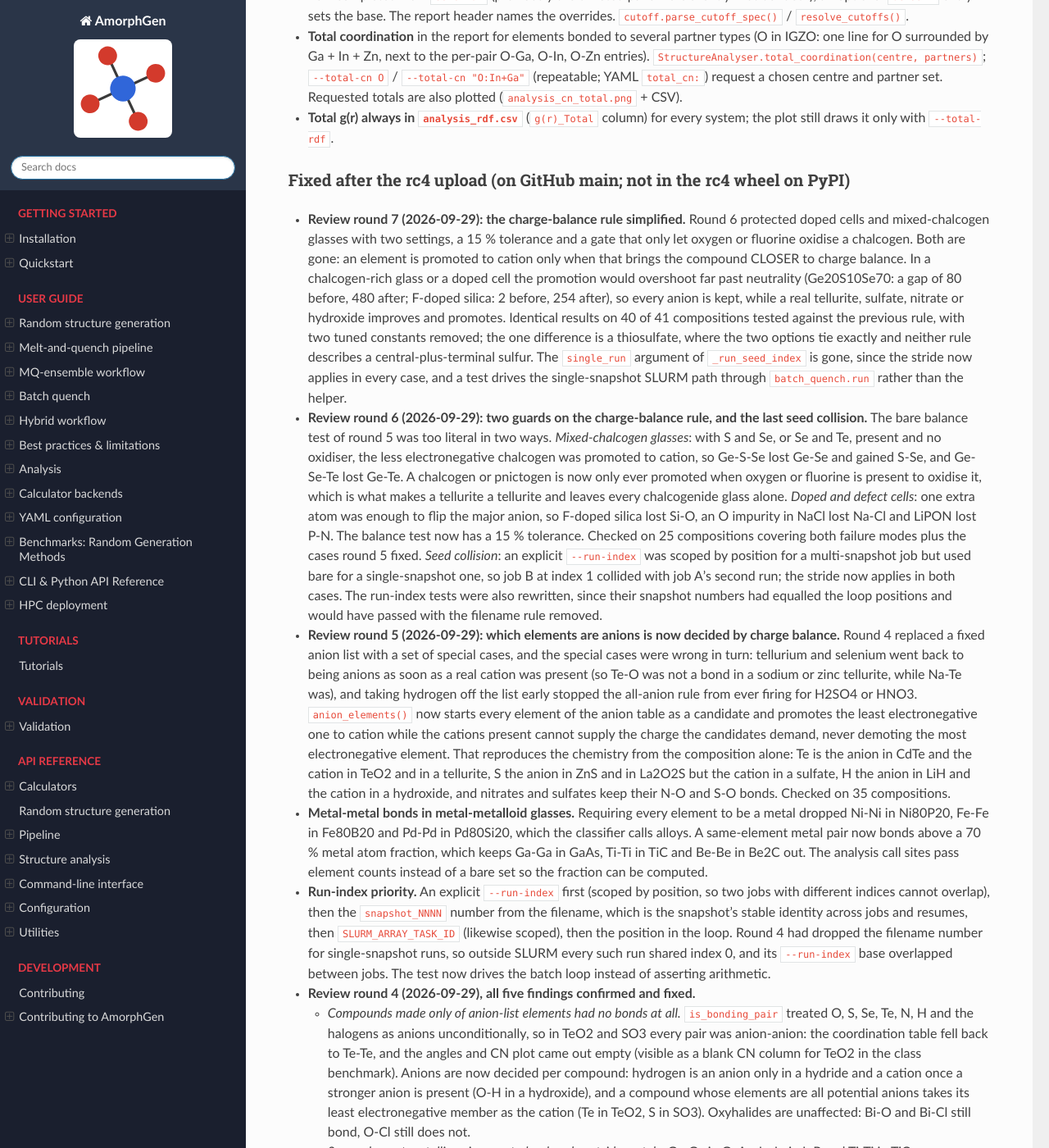
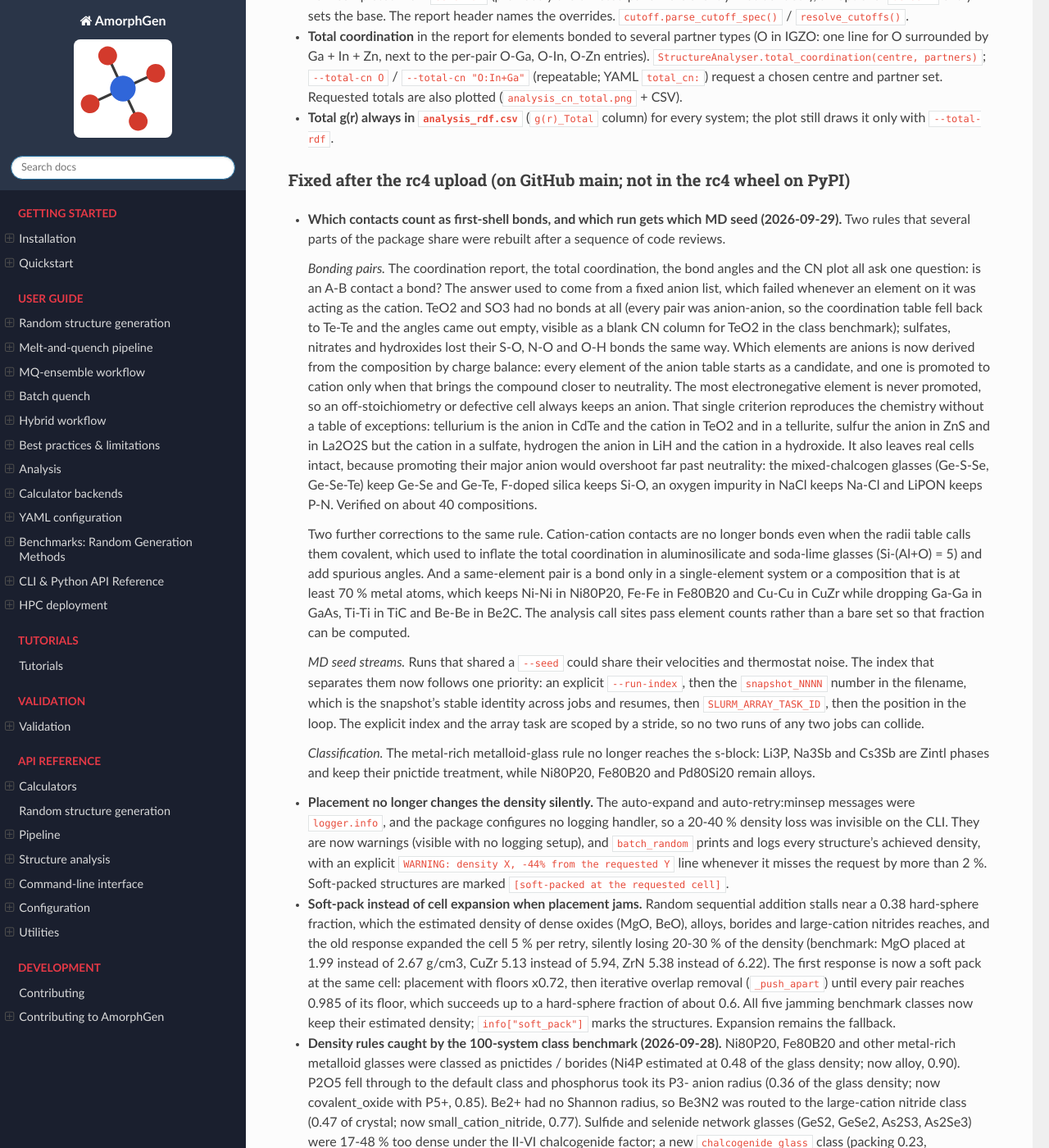
Before and after one commit to SMTG-Bham/AmorphGen, a Sphinx documentation site: the page built from docs/changelog.md, in a window 1280 px wide and 1400 px high, scrolled down 8654 px. Shown: the whole window at 82% size. Built offline with Sphinx 7.4.7 and the Read the Docs theme 3.1.0, drawn with Linux system fonts in a browser that asks for light colours; some of the changed text lies outside the part shown.

Commit message:
docs: merge today's review-round entries into one changelog entry

```diff
--- a/docs/changelog.md
+++ b/docs/changelog.md
@@ -334,81 +334,49 @@ orphan: true
 
 ### Fixed after the rc4 upload (on GitHub main; not in the rc4 wheel on PyPI)
 
-- **Review round 7 (2026-09-29): the charge-balance rule simplified.** Round 6 protected
-  doped cells and mixed-chalcogen glasses with two settings, a 15 % tolerance and a gate
-  that only let oxygen or fluorine oxidise a chalcogen. Both are gone: an element is
-  promoted to cation only when that brings the compound CLOSER to charge balance. In a
-  chalcogen-rich glass or a doped cell the promotion would overshoot far past neutrality
-  (Ge20S10Se70: a gap of 80 before, 480 after; F-doped silica: 2 before, 254 after), so
-  every anion is kept, while a real tellurite, sulfate, nitrate or hydroxide improves and
-  promotes. Identical results on 40 of 41 compositions tested against the previous rule,
-  with two tuned constants removed; the one difference is a thiosulfate, where the two
-  options tie exactly and neither rule describes a central-plus-terminal sulfur. The
-  `single_run` argument of `_run_seed_index` is gone, since the stride now applies in
-  every case, and a test drives the single-snapshot SLURM path through `batch_quench.run`
-  rather than the helper.
-- **Review round 6 (2026-09-29): two guards on the charge-balance rule, and the last
-  seed collision.** The bare balance test of round 5 was too literal in two ways.
-  *Mixed-chalcogen glasses*: with S and Se, or Se and Te, present and no oxidiser, the
-  less electronegative chalcogen was promoted to cation, so Ge-S-Se lost Ge-Se and
-  gained S-Se, and Ge-Se-Te lost Ge-Te. A chalcogen or pnictogen is now only ever
-  promoted when oxygen or fluorine is present to oxidise it, which is what makes a
-  tellurite a tellurite and leaves every chalcogenide glass alone. *Doped and defect
-  cells*: one extra atom was enough to flip the major anion, so F-doped silica lost
-  Si-O, an O impurity in NaCl lost Na-Cl and LiPON lost P-N. The balance test now has a
-  15 % tolerance. Checked on 25 compositions covering both failure modes plus the cases
-  round 5 fixed. *Seed collision*: an explicit `--run-index` was scoped by position for
-  a multi-snapshot job but used bare for a single-snapshot one, so job B at index 1
-  collided with job A's second run; the stride now applies in both cases. The run-index
-  tests were also rewritten, since their snapshot numbers had equalled the loop
-  positions and would have passed with the filename rule removed.
-- **Review round 5 (2026-09-29): which elements are anions is now decided by charge
-  balance.** Round 4 replaced a fixed anion list with a set of special cases, and the
-  special cases were wrong in turn: tellurium and selenium went back to being anions as
-  soon as a real cation was present (so Te-O was not a bond in a sodium or zinc
-  tellurite, while Na-Te was), and taking hydrogen off the list early stopped the
-  all-anion rule from ever firing for H2SO4 or HNO3. `anion_elements()` now starts every
-  element of the anion table as a candidate and promotes the least electronegative one
-  to cation while the cations present cannot supply the charge the candidates demand,
-  never demoting the most electronegative element. That reproduces the chemistry from
-  the composition alone: Te is the anion in CdTe and the cation in TeO2 and in a
-  tellurite, S the anion in ZnS and in La2O2S but the cation in a sulfate, H the anion
-  in LiH and the cation in a hydroxide, and nitrates and sulfates keep their N-O and
-  S-O bonds. Checked on 35 compositions.
-- **Metal-metal bonds in metal-metalloid glasses.** Requiring every element to be a
-  metal dropped Ni-Ni in Ni80P20, Fe-Fe in Fe80B20 and Pd-Pd in Pd80Si20, which the
-  classifier calls alloys. A same-element metal pair now bonds above a 70 % metal atom
-  fraction, which keeps Ga-Ga in GaAs, Ti-Ti in TiC and Be-Be in Be2C out. The analysis
-  call sites pass element counts instead of a bare set so the fraction can be computed.
-- **Run-index priority.** An explicit `--run-index` first (scoped by position, so two
-  jobs with different indices cannot overlap), then the `snapshot_NNNN` number from the
-  filename, which is the snapshot's stable identity across jobs and resumes, then
-  `SLURM_ARRAY_TASK_ID` (likewise scoped), then the position in the loop. Round 4 had
-  dropped the filename number for single-snapshot runs, so outside SLURM every such run
-  shared index 0, and its `--run-index` base overlapped between jobs. The test now
-  drives the batch loop instead of asserting arithmetic.
-- **Review round 4 (2026-09-29), all five findings confirmed and fixed.**
-  - *Compounds made only of anion-list elements had no bonds at all.* `is_bonding_pair`
-    treated O, S, Se, Te, N, H and the halogens as anions unconditionally, so in TeO2 and
-    SO3 every pair was anion-anion: the coordination table fell back to Te-Te, and the
-    angles and CN plot came out empty (visible as a blank CN column for TeO2 in the class
-    benchmark). Anions are now decided per compound: hydrogen is an anion only in a
-    hydride and a cation once a stronger anion is present (O-H in a hydroxide), and a
-    compound whose elements are all potential anions takes its least electronegative
-    member as the cation (Te in TeO2, S in SO3). Oxyhalides are unaffected: Bi-O and
-    Bi-Cl still bond, O-Cl still does not.
-  - *Same-element metallic pairs counted as bonds outside metals.* Ga-Ga in GaAs, In-In
-    in InP and Ti-Ti in TiC were reported as first-shell bonds, inflating the metal's
-    coordination. Restricted to single-element systems and pure-metal alloys, as the
-    docstring always said.
-  - *SLURM array tasks still shared one MD seed stream.* `batch_quench` set an explicit
-    run index of 0 for a single-snapshot run, so the `SLURM_ARRAY_TASK_ID` fallback added
-    the day before was never reached. A single-snapshot run now leaves the index unset.
-  - *An explicit `--run-index` collapsed a whole batch onto one seed stream.* It is now
-    the base, and each run adds its own index.
-  - *The metal-rich glass rule reached the s-block.* Li3P, Na3Sb, Cs3Sb and the like were
-    reclassified as alloys and given metallic radii; the rule is now restricted to
-    transition and noble metals, as its comment stated.
+- **Which contacts count as first-shell bonds, and which run gets which MD seed
+  (2026-09-29).** Two rules that several parts of the package share were rebuilt after a
+  sequence of code reviews.
+
+  *Bonding pairs.* The coordination report, the total coordination, the bond angles and
+  the CN plot all ask one question: is an A-B contact a bond? The answer used to come
+  from a fixed anion list, which failed whenever an element on it was acting as the
+  cation. TeO2 and SO3 had no bonds at all (every pair was anion-anion, so the
+  coordination table fell back to Te-Te and the angles came out empty, visible as a blank
+  CN column for TeO2 in the class benchmark); sulfates, nitrates and hydroxides lost their
+  S-O, N-O and O-H bonds the same way. Which elements are anions is now derived from the
+  composition by charge balance: every element of the anion table starts as a candidate,
+  and one is promoted to cation only when that brings the compound closer to neutrality.
+  The most electronegative element is never promoted, so an off-stoichiometry or
+  defective cell always keeps an anion. That single criterion reproduces the chemistry
+  without a table of exceptions: tellurium is the anion in CdTe and the cation in TeO2 and
+  in a tellurite, sulfur the anion in ZnS and in La2O2S but the cation in a sulfate,
+  hydrogen the anion in LiH and the cation in a hydroxide. It also leaves real cells
+  intact, because promoting their major anion would overshoot far past neutrality: the
+  mixed-chalcogen glasses (Ge-S-Se, Ge-Se-Te) keep Ge-Se and Ge-Te, F-doped silica keeps
+  Si-O, an oxygen impurity in NaCl keeps Na-Cl and LiPON keeps P-N. Verified on about 40
+  compositions.
+
+  Two further corrections to the same rule. Cation-cation contacts are no longer bonds
+  even when the radii table calls them covalent, which used to inflate the total
+  coordination in aluminosilicate and soda-lime glasses (Si-(Al+O) = 5) and add spurious
+  angles. And a same-element pair is a bond only in a single-element system or a
+  composition that is at least 70 % metal atoms, which keeps Ni-Ni in Ni80P20, Fe-Fe in
+  Fe80B20 and Cu-Cu in CuZr while dropping Ga-Ga in GaAs, Ti-Ti in TiC and Be-Be in Be2C.
+  The analysis call sites pass element counts rather than a bare set so that fraction can
+  be computed.
+
+  *MD seed streams.* Runs that shared a `--seed` could share their velocities and
+  thermostat noise. The index that separates them now follows one priority: an explicit
+  `--run-index`, then the `snapshot_NNNN` number in the filename, which is the snapshot's
+  stable identity across jobs and resumes, then `SLURM_ARRAY_TASK_ID`, then the position
+  in the loop. The explicit index and the array task are scoped by a stride, so no two
+  runs of any two jobs can collide.
+
+  *Classification.* The metal-rich metalloid-glass rule no longer reaches the s-block:
+  Li3P, Na3Sb and Cs3Sb are Zintl phases and keep their pnictide treatment, while
+  Ni80P20, Fe80B20 and Pd80Si20 remain alloys.
+
 - **Placement no longer changes the density silently.** The auto-expand and
   auto-retry:minsep messages were `logger.info`, and the package configures no logging
   handler, so a 20-40 % density loss was invisible on the CLI. They are now warnings
```
